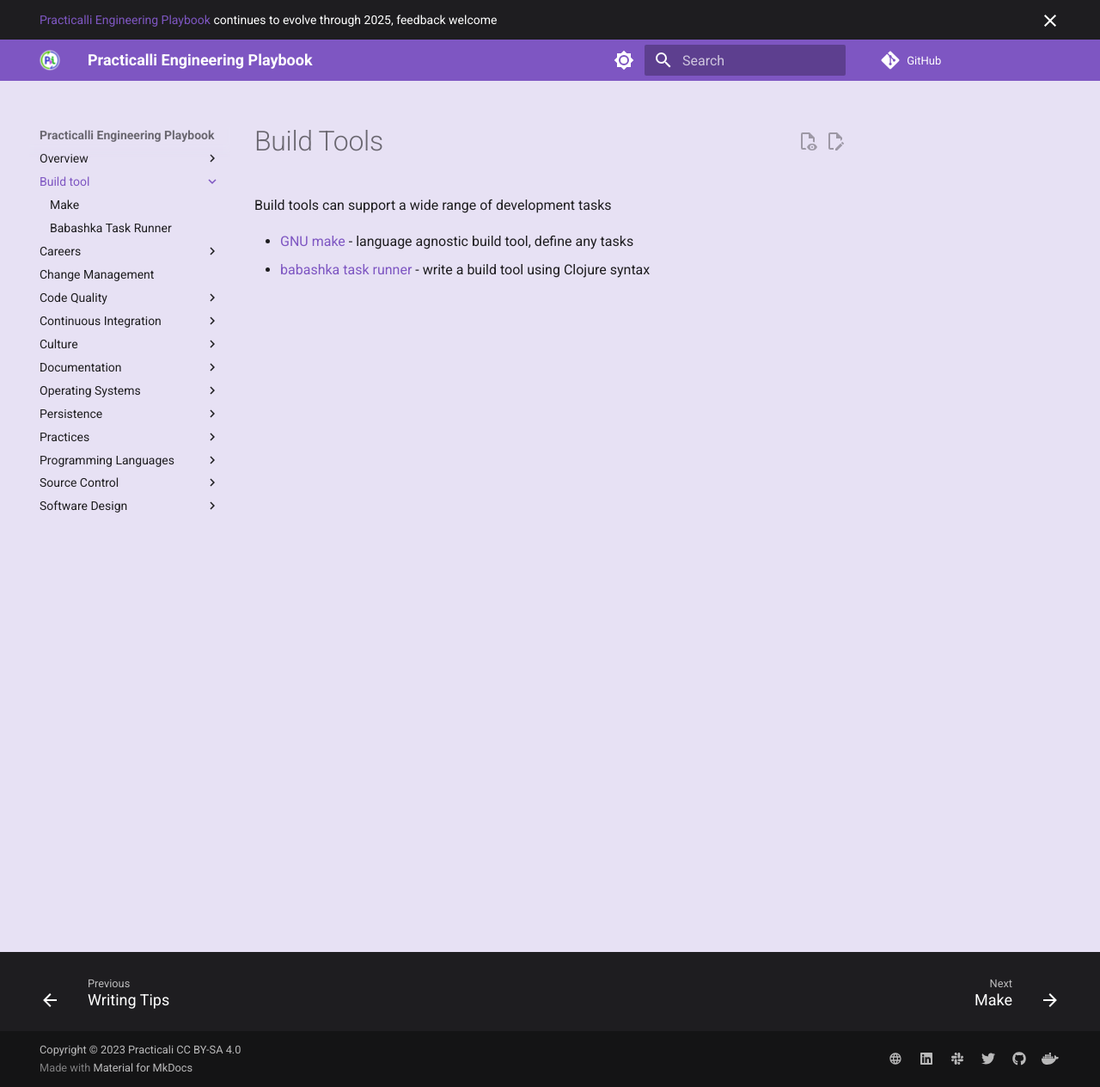
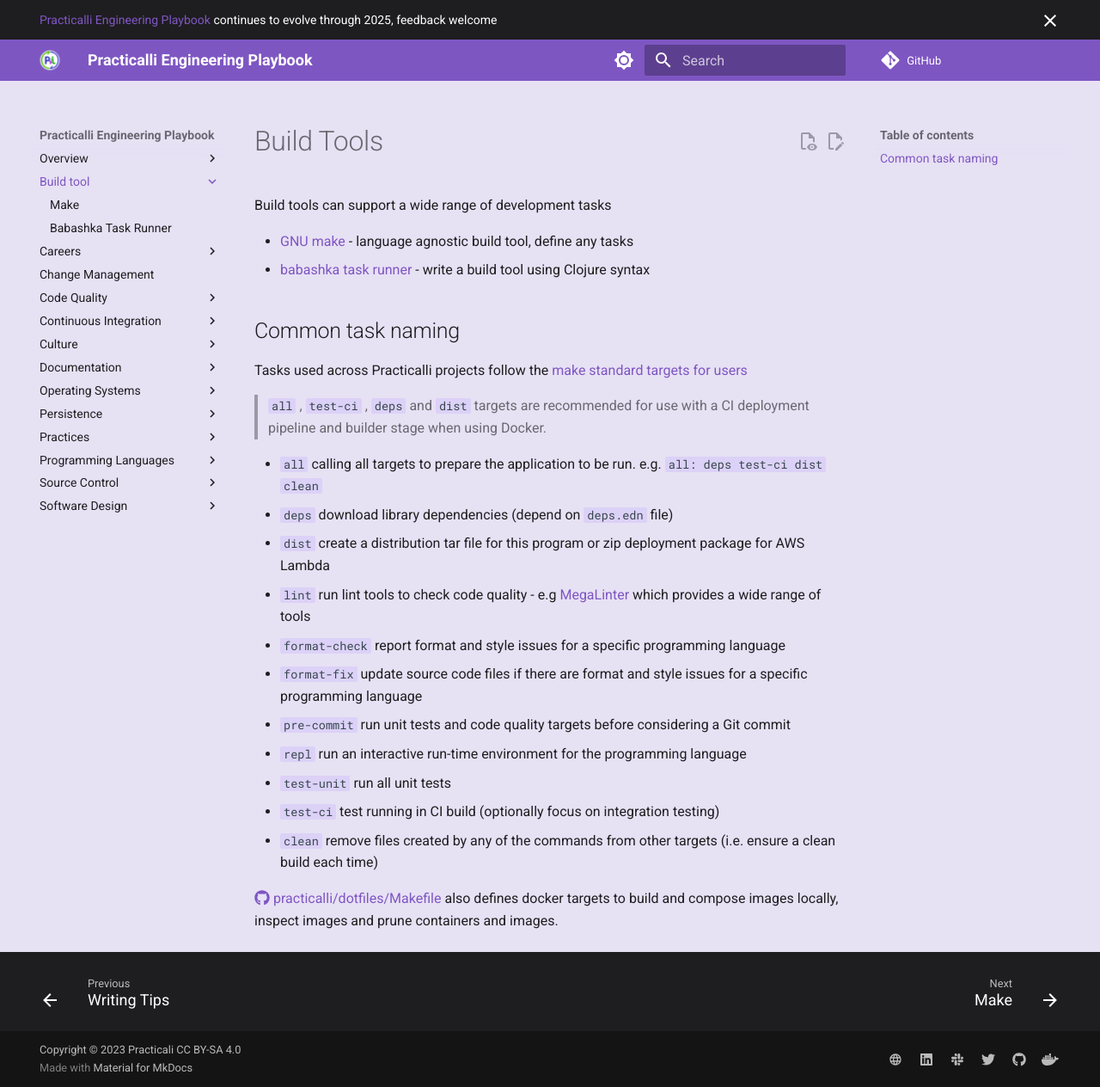
Before and after one commit to practicalli/engineering-playbook, an MkDocs documentation site: the page built from docs/build-tool/index.md, in a window 1280 px wide and 1264 px high. Shown: the whole window at 86% size. Built offline with MkDocs 1.6.1 and Material for MkDocs 9.7.7, drawn with Linux system fonts in a browser that asks for light colours; plug-ins that fetch from the network failed and are left out; comment, search, counter and statistics services are not loaded.

Commit message:
build-tool: extract common make tasks to section index

```diff
--- a/docs/build-tool/index.md
+++ b/docs/build-tool/index.md
@@ -4,3 +4,23 @@
 
 * [GNU make](make.md) - language agnostic build tool, define any tasks
 * [babashka task runner](babashka-task-runner.md) - write a build tool using Clojure syntax
+
+## Common task naming
+
+Tasks used across Practicalli projects follow the [make standard targets for users](https://www.gnu.org/software/make/manual/html_node/Standard-Targets.html)
+
+> `all` , `test-ci` , `deps` and `dist` targets are recommended for use with a CI deployment pipeline and builder stage when using Docker.
+
+- `all`  calling all targets to prepare the application to be run. e.g. `all: deps test-ci dist clean`
+- `deps` download library dependencies (depend on `deps.edn` file)
+- `dist` create a distribution tar file for this program or zip deployment package for AWS Lambda
+- `lint` run lint tools to check code quality  - e.g [MegaLinter](https://oxsecurity.github.io/megalinter/) which provides a wide range of tools
+- `format-check` report format and style issues for a specific programming language
+- `format-fix` update source code files if there are format and style issues for a specific programming language
+- `pre-commit` run unit tests and code quality targets before considering a Git commit
+- `repl` run an interactive run-time environment for the programming language
+- `test-unit` run all unit tests
+- `test-ci` test running in CI build (optionally focus on integration testing)
+- `clean` remove files created by any of the commands from other targets (i.e. ensure a clean build each time)
+
+[:fontawesome-brands-github: practicalli/dotfiles/Makefile](https://github.com/practicalli/dotfiles/blob/main/Makefile) also defines docker targets to build and compose images locally, inspect images and prune containers and images.
```
Also changed, not shown: CHANGELOG.md (+1 -0 lines), docs/build-tool/make.md (+1 -18 lines).
